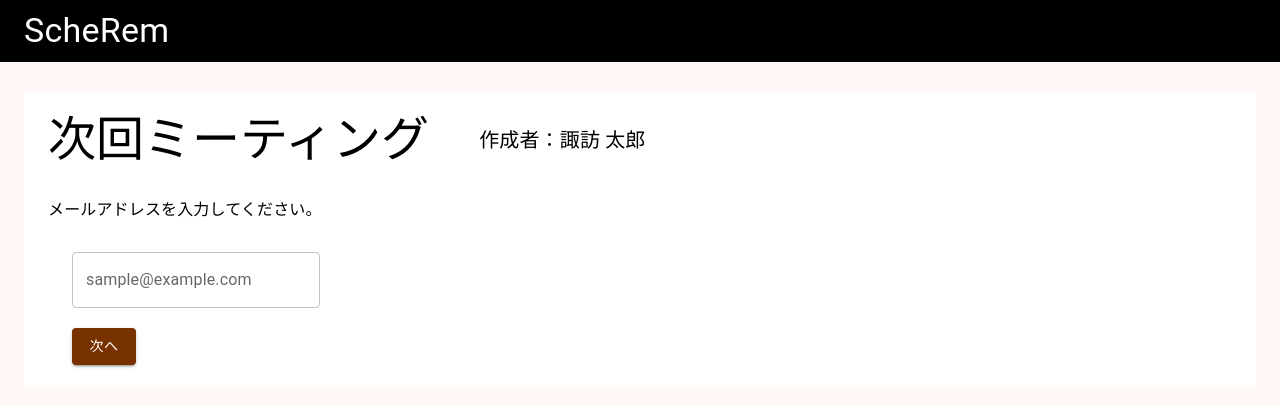
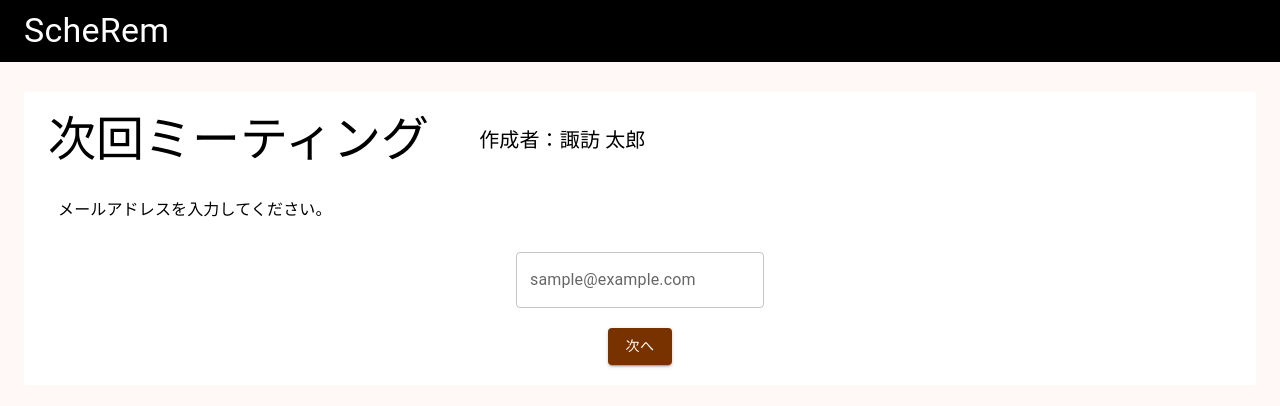
Before and after one commit to mochi-yu/sche-rem-next, a Next.js app: page /email/1 in a window 1280 px wide. Shown: the top 406 px of the page. Built offline with nearby package versions, Linux system fonts and the light colour scheme.

Commit message:
fix: 要素を左右中央に表示

```diff
--- a/app/email/[groupID]/page.tsx
+++ b/app/email/[groupID]/page.tsx
@@ -31,14 +31,21 @@ export default function EmailPage({params} : {params: {groupID: string}}) {
         <Container sx={{my: "20px", bgcolor: "white", py: "20px", px: "20px"}} maxWidth={false}>
           <Stack direction="row" alignItems="center">
             <Typography children={sampleData["groupName"]} variant="h3" sx={{mr: "50px"}} />
-            <Typography variant="h6">作成者：{sampleData["author"]}</Typography>
+            <Typography variant="h6">
+              作成者：{sampleData["author"]}
+            </Typography>
           </Stack>
 
-          <Typography variant="body1" sx={{py: "30px"}}>メールアドレスを入力してください。</Typography>
-          <Container sx={{alignItems: "center"}}>
-            <TextField id="outlined-basic" label="sample@example.com" variant="outlined"/><br></br>
-            <Button variant="contained" sx={{bgcolor: "#783200", mt: "20px"}}>次へ</Button>
-          </Container>
+          <Typography variant="body1" sx={{py: "30px", mx: "10px"}}>
+            メールアドレスを入力してください。
+          </Typography>
+
+          <Stack alignItems="center">
+            <TextField id="outlined-basic" label="sample@example.com" variant="outlined"/>
+            <Button variant="contained" sx={{bgcolor: "#783200", mt: "20px"}}>
+              次へ
+            </Button>
+          </Stack>
         </Container>
       </Container>
     </>
```
